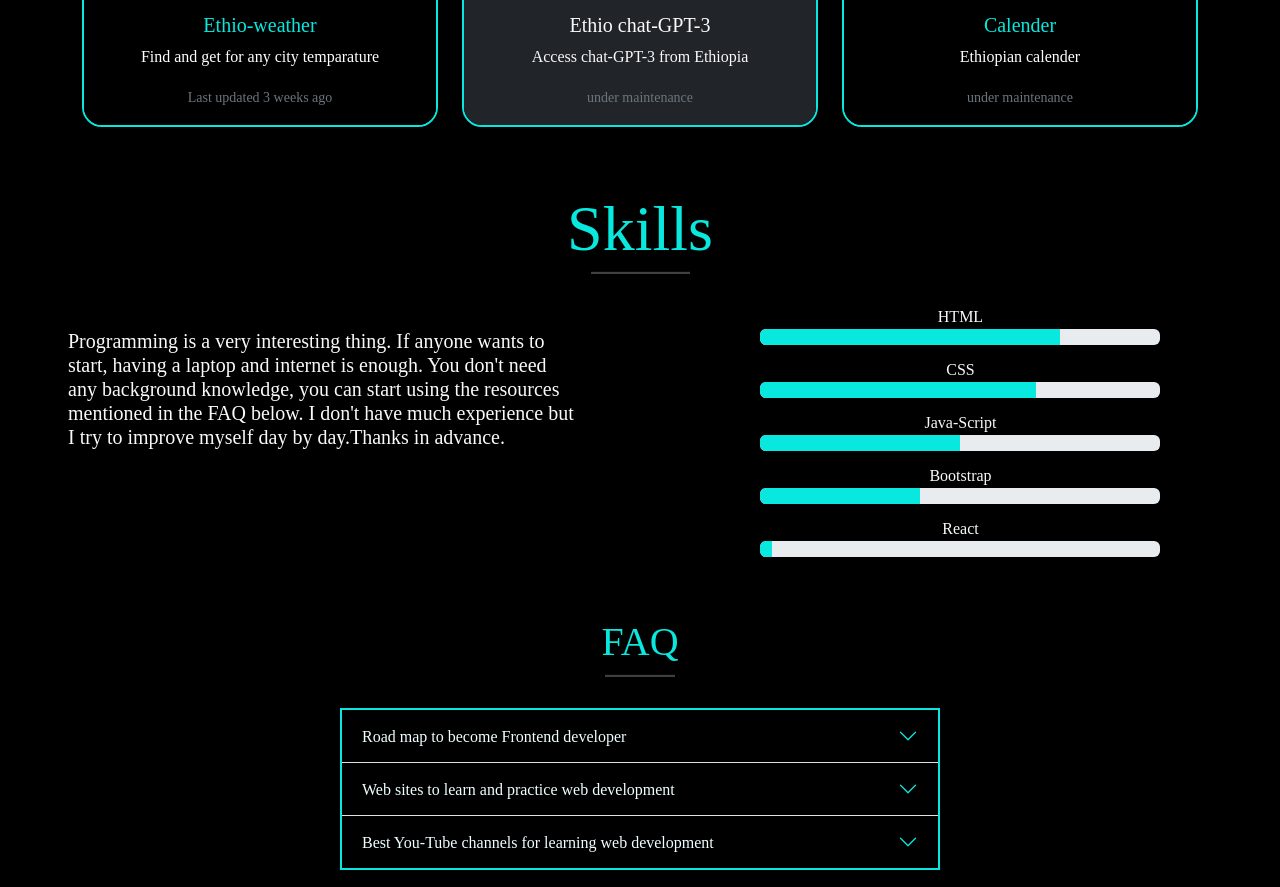
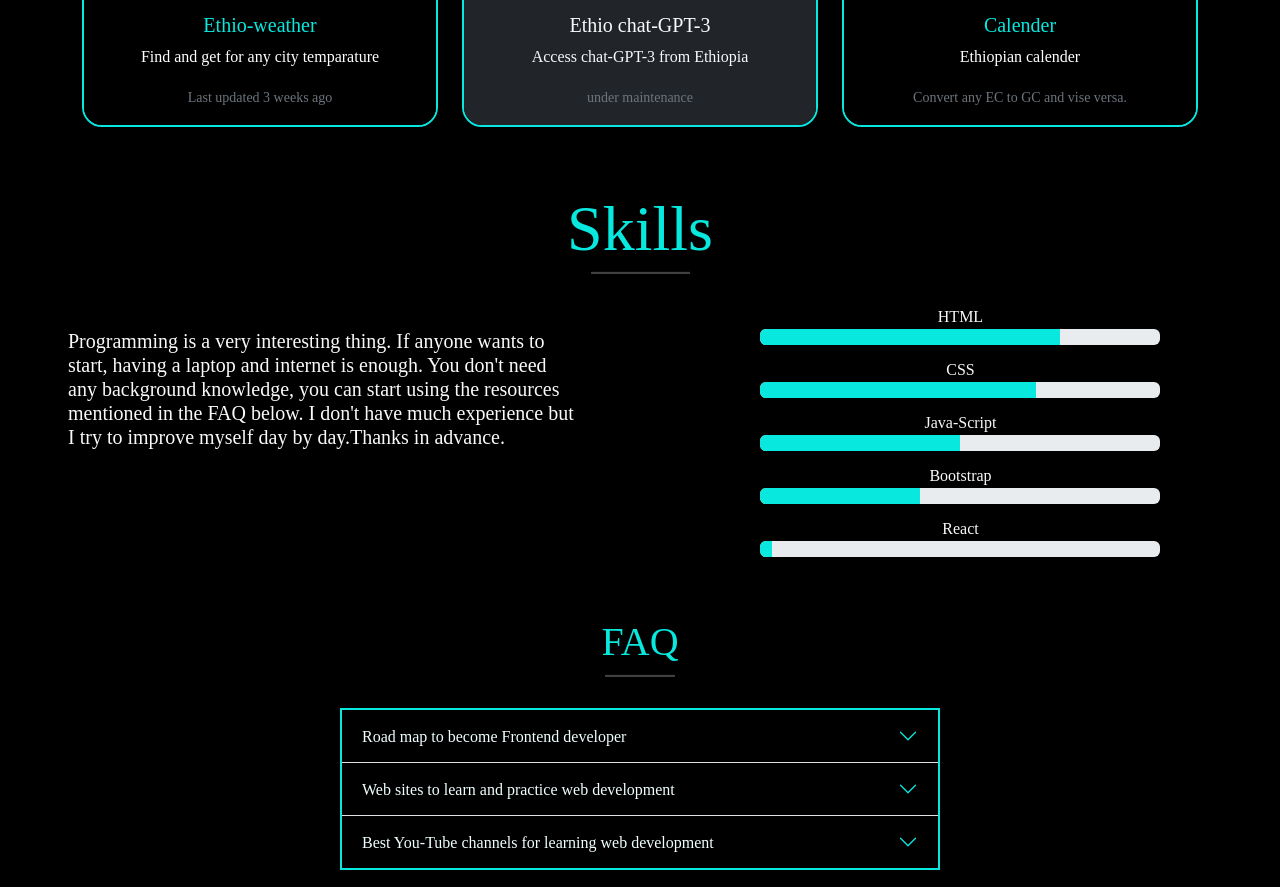
Before and after one commit to Front-End-Mentor-challenges-solutions/My-portfolio, a website: page index.html in a window 1280 px wide. Shown: the part 1331-2218 px from the top of the page. Drawn offline with nearby package versions, Linux system fonts and the light colour scheme.

Commit message:
Update index.html

```diff
--- a/index.html
+++ b/index.html
@@ -115,7 +115,7 @@
             <div class="card-body bg-altdark text-white">
               <h5 class="card-title"> <a class="text-decoration-none text-main" href="https://abuki43.github.io/Ethio-calender/"> Calender</a></h5>
               <p class="card-text">Ethiopian calender</p>
-              <p class="card-text"><small class="text-muted">under maintenance</small></p>
+              <p class="card-text"><small class="text-muted">Convert any EC to GC and vise versa.</small></p>
             </div>
             </div>
         </div>
```
